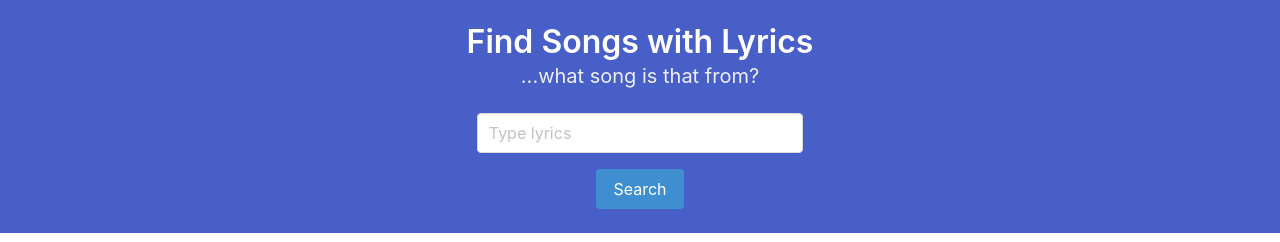
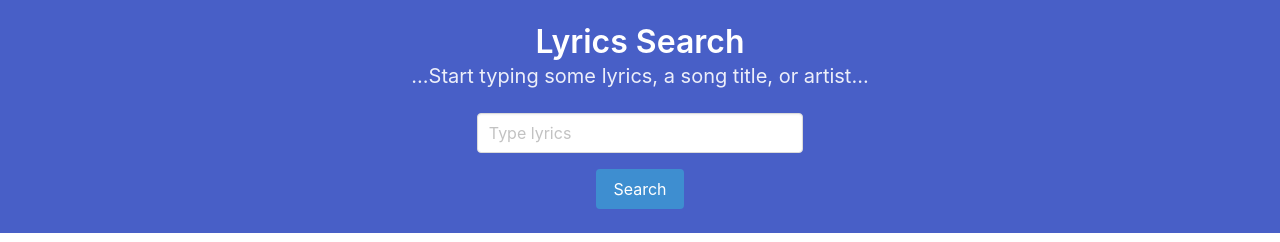
Before and after one commit to chrisgom113/song-data-code, a plain HTML site: page index.html in a window 1280 px wide. Drawn offline with nearby package versions, Linux system fonts and the light colour scheme.

Commit message:
changed header title and descriptive text

```diff
--- a/index.html
+++ b/index.html
@@ -16,10 +16,10 @@
         <section class="hero is-link is-small px-5 has-text-centered">
             <div class="hero-body px-5">
                 <p class="title">
-                    Find Songs with Lyrics
+                    Lyrics Search
                 </p>
                 <p class="subtitle">
-                    ...what song is that from?
+                    ...Start typing some lyrics, a song title, or artist...
                 </p>
                 <div class="field is-centered px-5">
                     <p class="control px-5 mb-4">
```
